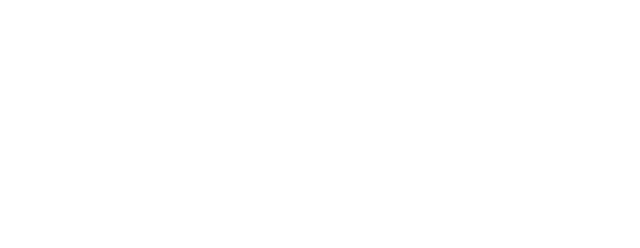
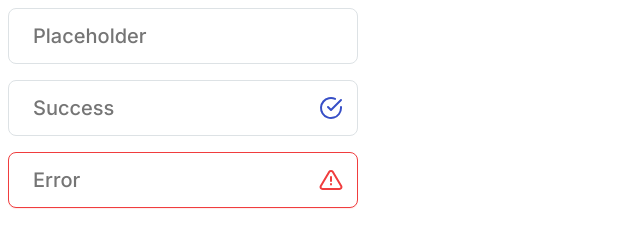
Before and after one commit to js-tasks-ru/htmlcss-20220519_afonin-andrey-sergeevich, a website: page 07-lection5/04-input/index.html in a window 1280 px wide. Shown: the whole page, without its empty margins (0-640 px from the left). Drawn offline with Linux system fonts and the light colour scheme; a web font is replaced by a local one.

Commit message:
dz-input

```diff
--- a/07-lection5/04-input/index.html
+++ b/07-lection5/04-input/index.html
@@ -1,11 +1,26 @@
 <!DOCTYPE html>
 <!-- Страница с полем ввода -->
 <html lang="ru">
-    <head>
-        <link rel="stylesheet" href="../../assets/css/main.css">
-        <link rel="stylesheet" href="./input.css">
-    </head>
-    <body>
+  <head>
+    <link rel="stylesheet" href="../../assets/css/main.css" />
+    <link rel="stylesheet" href="./input.css" />
+  </head>
+  <body>
+    <div class="form__input">
+      <label>
+        <input type="text" placeholder="Placeholder" required class="text text__title" />
+      </label>
+    </div>
+    <div class="form__input">
+        <label>
+          <input type="text" placeholder="Success" required class="text__success text__title" />
 
-    </body>
+        </label>
+      </div>
+      <div class="form__input">
+        <label>
+          <input type="text" placeholder="Error" required class="text__error text__title" />
+        </label>
+      </div>
+  </body>
 </html>
--- a/07-lection5/04-input/input.css
+++ b/07-lection5/04-input/input.css
@@ -0,0 +1,51 @@
+.text {
+  width: 350px;
+  height: 56px;
+  background: var(--white);
+  border: 1px solid var(--grey-2);
+  border-radius: 8px;
+}
+
+.form__input ~ .form__input {
+  margin-top: 16px;
+}
+.text__success {
+  width: 350px;
+  height: 56px;
+  background: var(--white);
+  border: 1px solid var(--grey-2);
+  border-radius: 8px;
+  background-image: url(./img.svg);
+  background-repeat: no-repeat;
+  background-position: 310px, 16px, 16px, 16px;
+}
+
+.text__error {
+  width: 350px;
+  height: 56px;
+  background: var(--white);
+  border: 1px solid var(--red);
+  box-shadow: 0px 1px 1px rgba(240, 61, 62, 0.1);
+  border-radius: 8px;
+  background-image: url(./errorImg.svg);
+  background-repeat: no-repeat;
+  background-position: 310px, 16px, 16px, 16px;
+}
+
+.text__success:focus {
+  border: 1px solid var(--grey-2);
+}
+
+.text__error:focus {
+  border: 1px solid var(--red);
+}
+
+.text__title {box-sizing: border-box;
+    padding-left: 24px;
+  font-family: 'Inter';
+  font-style: normal;
+  font-weight: 400;
+  font-size: 20px;
+  line-height: 26px;
+  color: var(--grey-2);
+}
--- a/assets/fonts/fonts.css
+++ b/assets/fonts/fonts.css
@@ -1 +1,2 @@
 @import url('https://fonts.googleapis.com/css2?family=Roboto:ital,wght@0,100;0,300;0,400;0,500;0,700;0,900;1,100;1,300;1,400;1,500;1,700;1,900&display=swap');
+@import url('https://fonts.googleapis.com/css2?family=Bebas+Neue&family=Comfortaa:wght@300&family=Fjalla+One&family=Grape+Nuts&family=Inter:wght@500&family=Lobster&family=Luckiest+Guy&family=Pacifico&family=Poiret+One&display=swap');
```
Also changed, not shown: 07-lection5/04-input/errorImg.svg (added), 07-lection5/04-input/img.svg (added).
